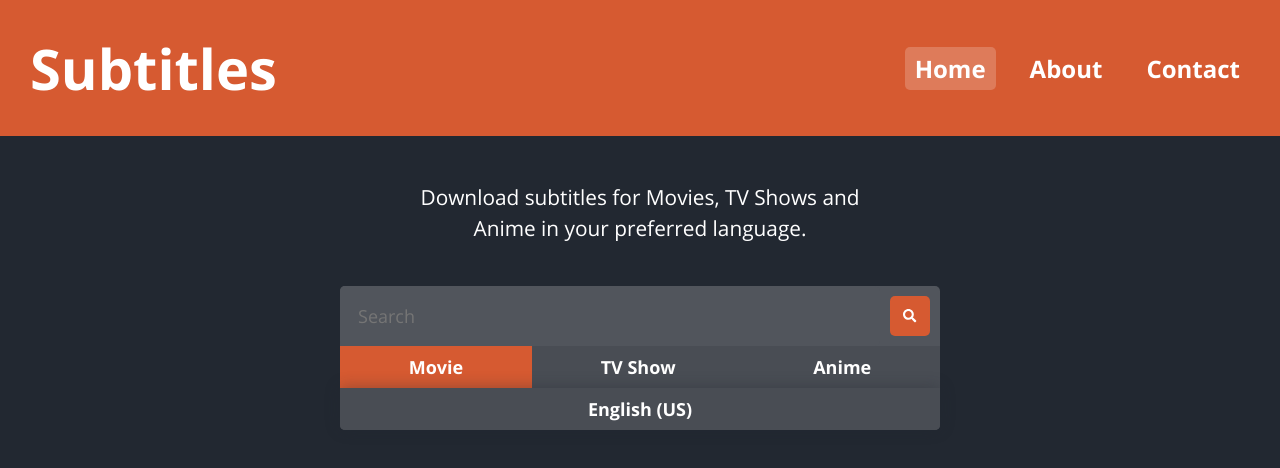
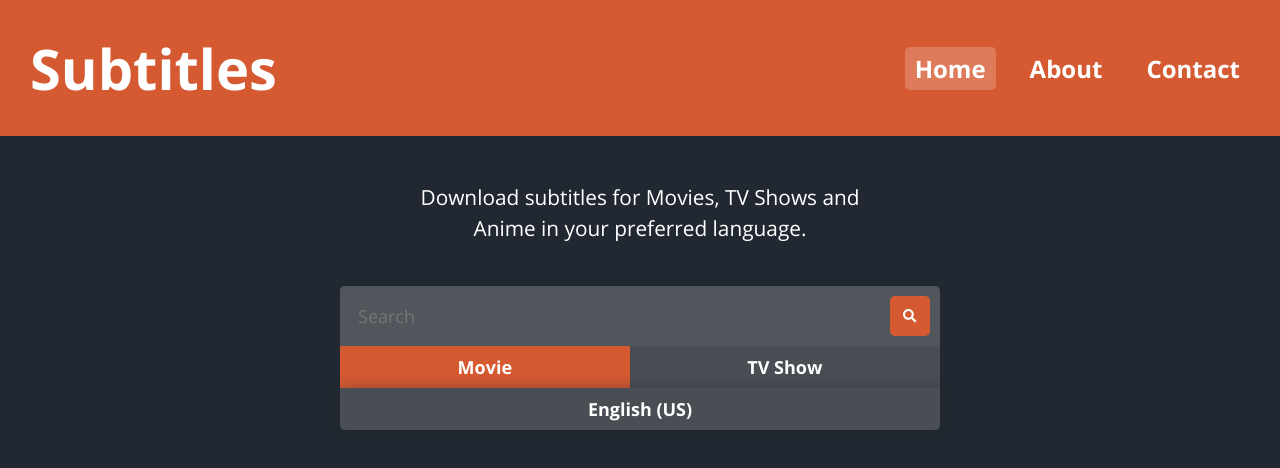
Before and after one commit to iNeedSubs/legacy, a Vue app: page / in a window 1280 px wide. Shown: the top 468 px of the page. Built offline with nearby package versions, Linux system fonts and the light colour scheme.

Commit message:
Refactor with Composition API and TS

```diff
--- a/src/components/Search.vue
+++ b/src/components/Search.vue
@@ -7,34 +7,42 @@
         </button>
     </div>
     <div class="filters">
-      <button :class="movie" @click="setFilter('movie')">Movie</button>
-      <button :class="tvShow" @click="setFilter('tvShow')">TV Show</button>
-      <button :class="anime" @click="setFilter('anime')">Anime</button>
+      <button
+        class="movie"
+        v-bind:class="{active: filter === Types.MOVIE}"
+        @click="setFilter('movie')"
+      >Movie</button>
+      <button
+        class="tvShow"
+        v-bind:class="{active: filter === Types.TV_SHOW}"
+        @click="setFilter('tvShow')"
+      >TV Show</button>
       <button class="lang">English (US)</button>
     </div>
   </div>
 </template>
 
-<script>
-export default {
-  data: () => ({
-    filter: 'movie',
-    setFilter(filter) {
-      this.filter = filter;
-    }
-  }),
-  computed: {
-    movie () {
-      return this.filter === 'movie' ? 'movie active' : 'movie'
-    },
-    tvShow () {
-      return this.filter === 'tvShow' ? 'tvShow active' : 'tvShow'
-    },
-    anime () {
-      return this.filter === 'anime' ? 'anime active' : 'anime'
+<script lang="ts">
+import { defineComponent, ref } from 'vue'
+
+enum Types {
+  MOVIE = 'movie',
+  TV_SHOW = 'tvShow'
+}
+
+export default defineComponent({
+  setup() {
+    const filter = ref('movie')
+
+    const setFilter = (type: Types) => filter.value = type;
+
+    return {
+      filter,
+      setFilter,
+      Types
     }
   }
-}
+})
 </script>
 
 <style lang="scss" scoped>
@@ -48,6 +56,7 @@ export default {
 .inputContainer {
   display: flex;
   border-radius: 5px;
+  z-index: 1;
 
    button {
     margin: 10px;
@@ -87,8 +96,8 @@ button {
   background: #494d54;
   display: grid;
   grid-template-areas:
-    "movie tvShow anime"
-    "lang lang lang";
+    "movie tvShow"
+    "lang lang";
 
   button {
     background: #494d54;
@@ -116,10 +125,6 @@ button {
   grid-area: tvShow;
 }
 
-.anime {
-  grid-area: anime;
-}
-
 .lang {
   box-shadow: 0px -1px 15px #22283155;
   grid-area: lang;
```
